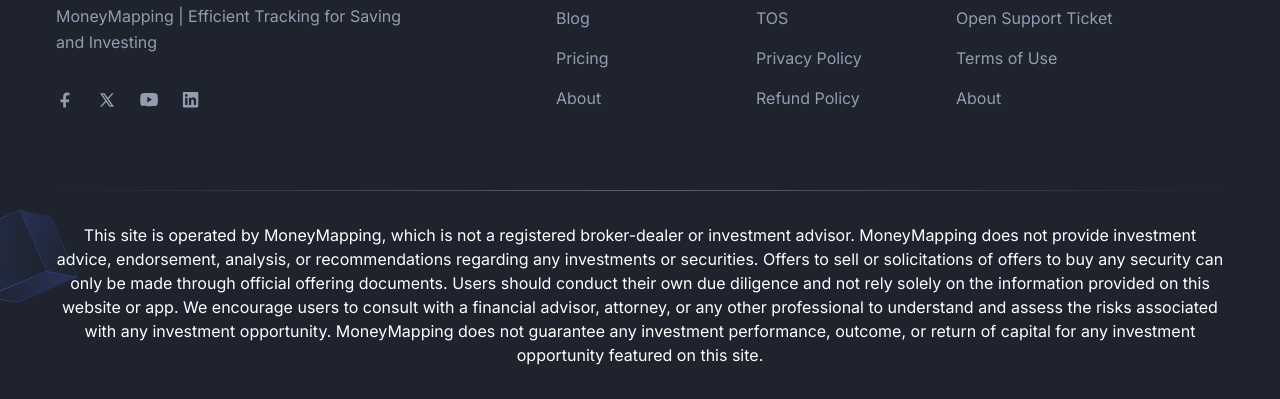
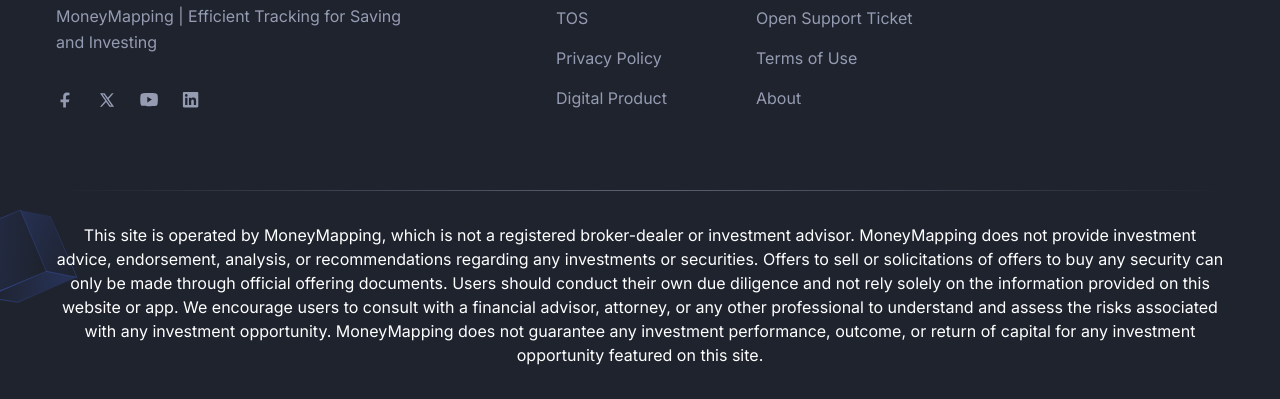
Before and after one commit to hexablockstech/pf, a React app: page / in a window 1280 px wide. Shown: the part 1707-2106 px from the top of the page. Built offline with nearby package versions, Linux system fonts and the light colour scheme.

Commit message:
Update index.tsx

```diff
--- a/src/components/Footer/index.tsx
+++ b/src/components/Footer/index.tsx
@@ -108,7 +108,7 @@ const Footer = () => {
               </div>
             </div>
 
-            <div className="w-full px-4 sm:w-1/2 md:w-1/2 lg:w-2/12 xl:w-2/12">
+            {/* <div className="w-full px-4 sm:w-1/2 md:w-1/2 lg:w-2/12 xl:w-2/12">
               <div className="mb-12 lg:mb-16">
                 <h2 className="mb-10 text-xl font-bold text-black dark:text-white">
                   Useful Links
@@ -140,7 +140,7 @@ const Footer = () => {
                   </li>
                 </ul>
               </div>
-            </div>
+            </div> */}
 
             <div className="w-full px-4 sm:w-1/2 md:w-1/2 lg:w-2/12 xl:w-2/12">
               <div className="mb-12 lg:mb-16">
@@ -169,7 +169,7 @@ const Footer = () => {
                       href="/"
                       className="mb-4 inline-block text-base text-body-color duration-300 hover:text-primary dark:text-body-color-dark dark:hover:text-primary"
                     >
-                      Refund Policy
+                      Digital Product
                     </Link>
                   </li>
                 </ul>
```
